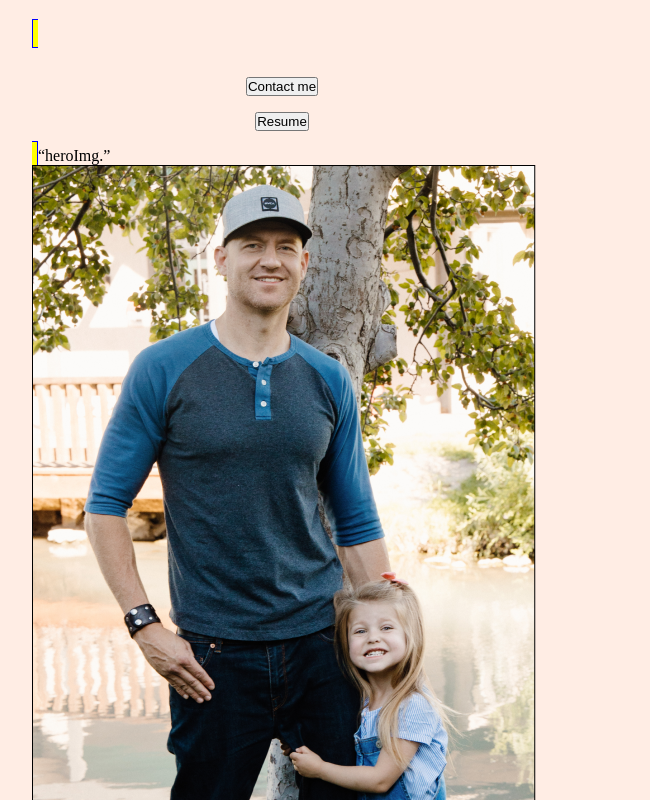
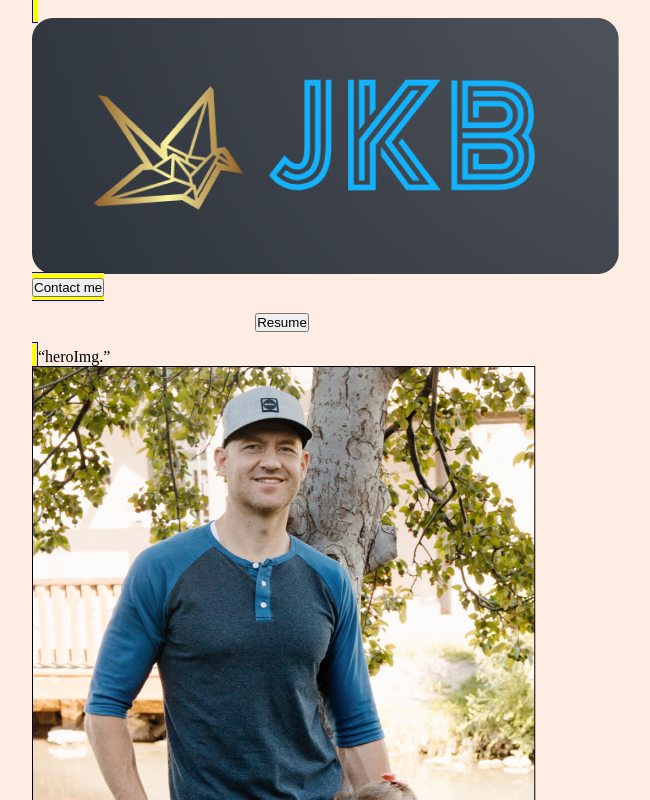
Before and after one commit to JKBateman/UX_UI_HW_17, a plain HTML site: page Index.html in a window 1280 px wide. Shown: the top 800 px of the page, without its empty margins (358-1008 px from the left). Drawn offline with Linux system fonts and the light colour scheme.

Commit message:
logo and picture

```diff
--- a/CSS/index.css
+++ b/CSS/index.css
@@ -15,16 +15,17 @@ header {Background-color: #FFEDE4;}
             vertical-align: top;
         }
     header {img src="logo.png;"
-            width: 23%;
+            width: px;
+            height: 10px;
             padding: 1%;
             text-align: center;
             background: img src="logo.png;"}
     body {Background-color: #FFEDE4;
         class "heroImg.":
-        height: 600px;
-        padding: 25px;
+                padding: 25px;
         image: Frame 13.png;
         width: 500px;
+        height: 600px;
         margin: 0px auto;}
     footer {
         background color: #373738;
--- a/Index.html
+++ b/Index.html
@@ -6,9 +6,9 @@
         </head>
         <body>
             <header>
-                <nav><div><img src="logo.png" alt="">
-                </div></nav ib><ul><button>Contact me</button></ul>
-                <ul><button>Resume</button></ul>
+                <nav><div><img src="images/logo.png" alt="">
+                </div></nav ib><inline><button>Contact me</button></ul>
+                <ul><button>Resume</button></inline>
             </header>
         </body><body>“heroImg.”</body><div>
             <img src="images/frame 13.png" alt=""></div>
```
